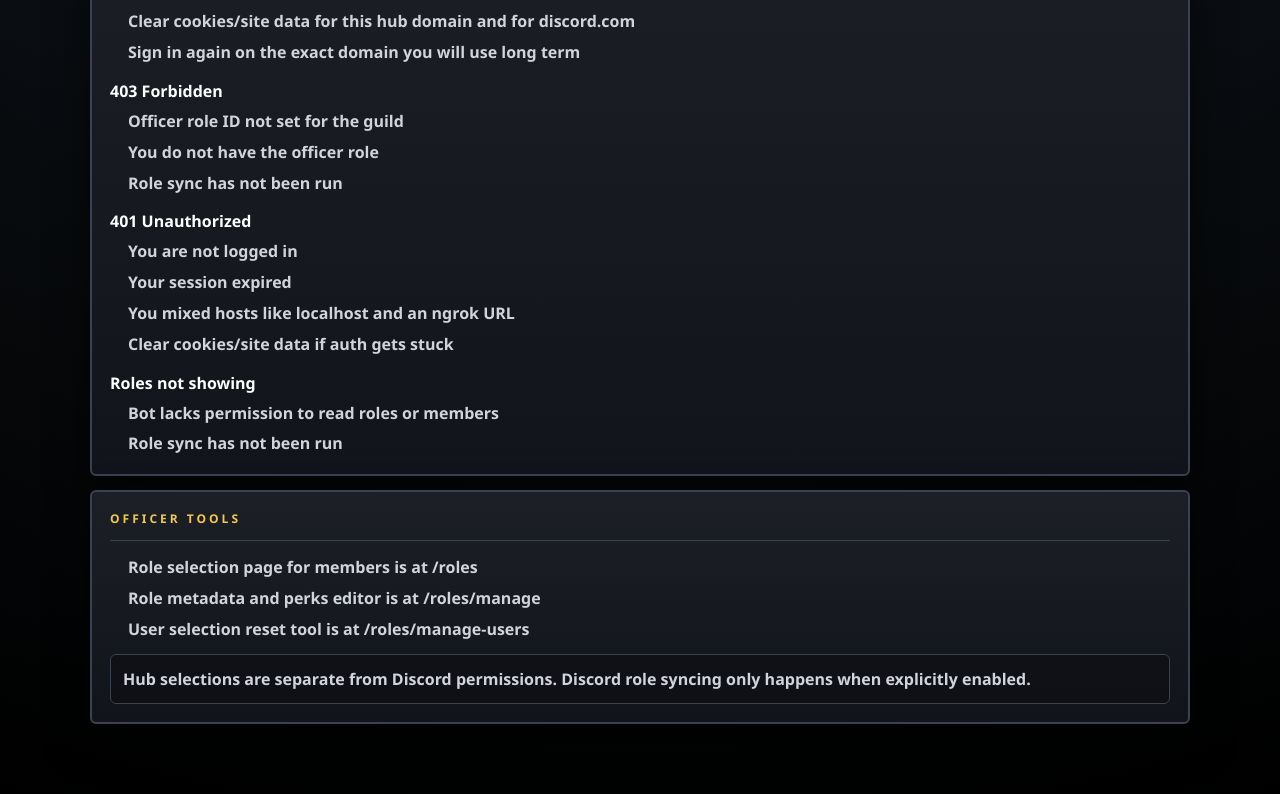
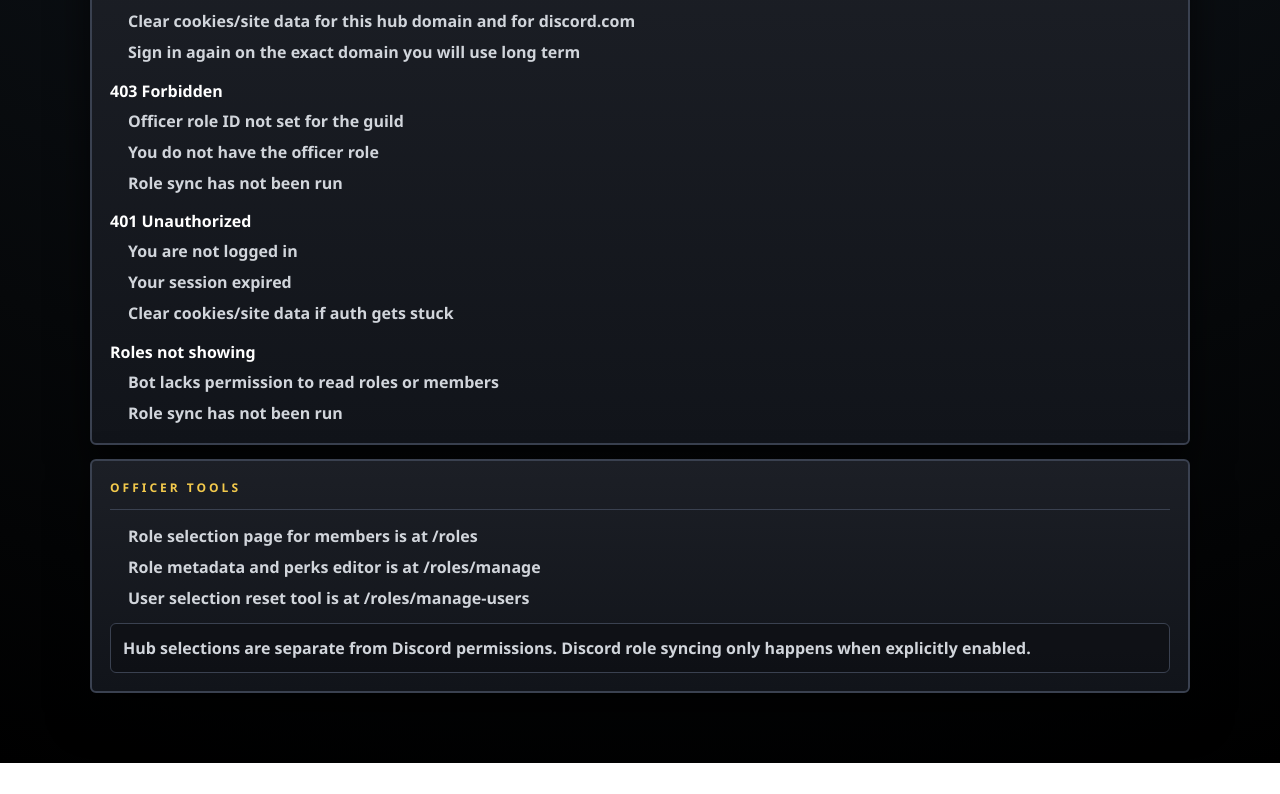
Before and after one commit to nicholasarias/enshrouded-hub, a Next.js app: page /setup in a window 1280 px wide. Shown: the part 3010-3804 px from the top of the page. After the commit the page ends 3773 px from the top, so only its background shows below. Built offline with nearby package versions, Linux system fonts and the light colour scheme.

Commit message:
Improve setup page guidance and clarify Discord setup steps

```diff
--- a/app/setup/page.tsx
+++ b/app/setup/page.tsx
@@ -472,7 +472,6 @@ export default async function SetupPage(props: {
             <ul style={{ margin: 0, paddingLeft: 18 }}>
               <Li>You are not logged in</Li>
               <Li>Your session expired</Li>
-              <Li>You mixed hosts like localhost and an ngrok URL</Li>
               <Li>Clear cookies/site data if auth gets stuck</Li>
             </ul>
 
```
